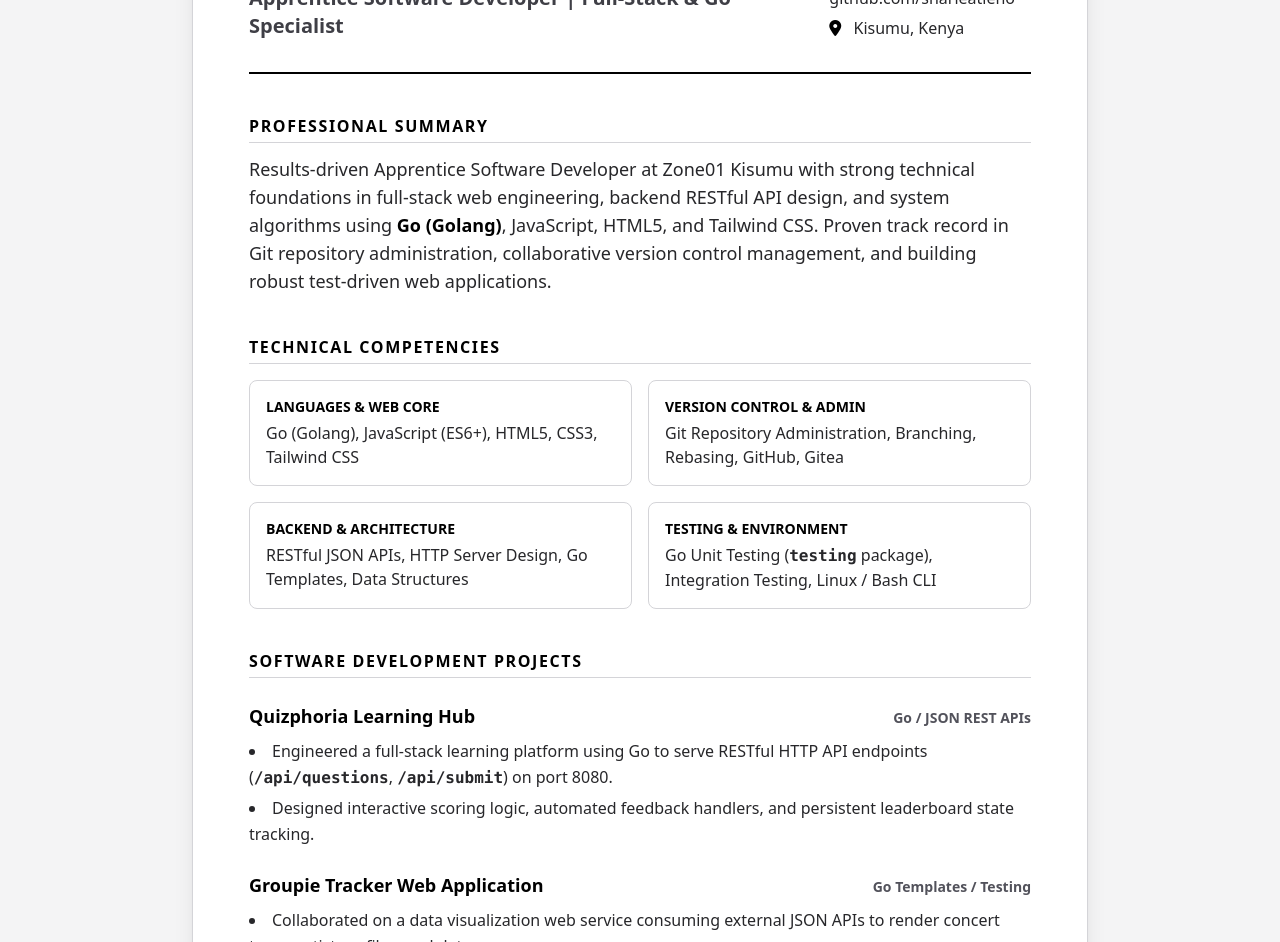
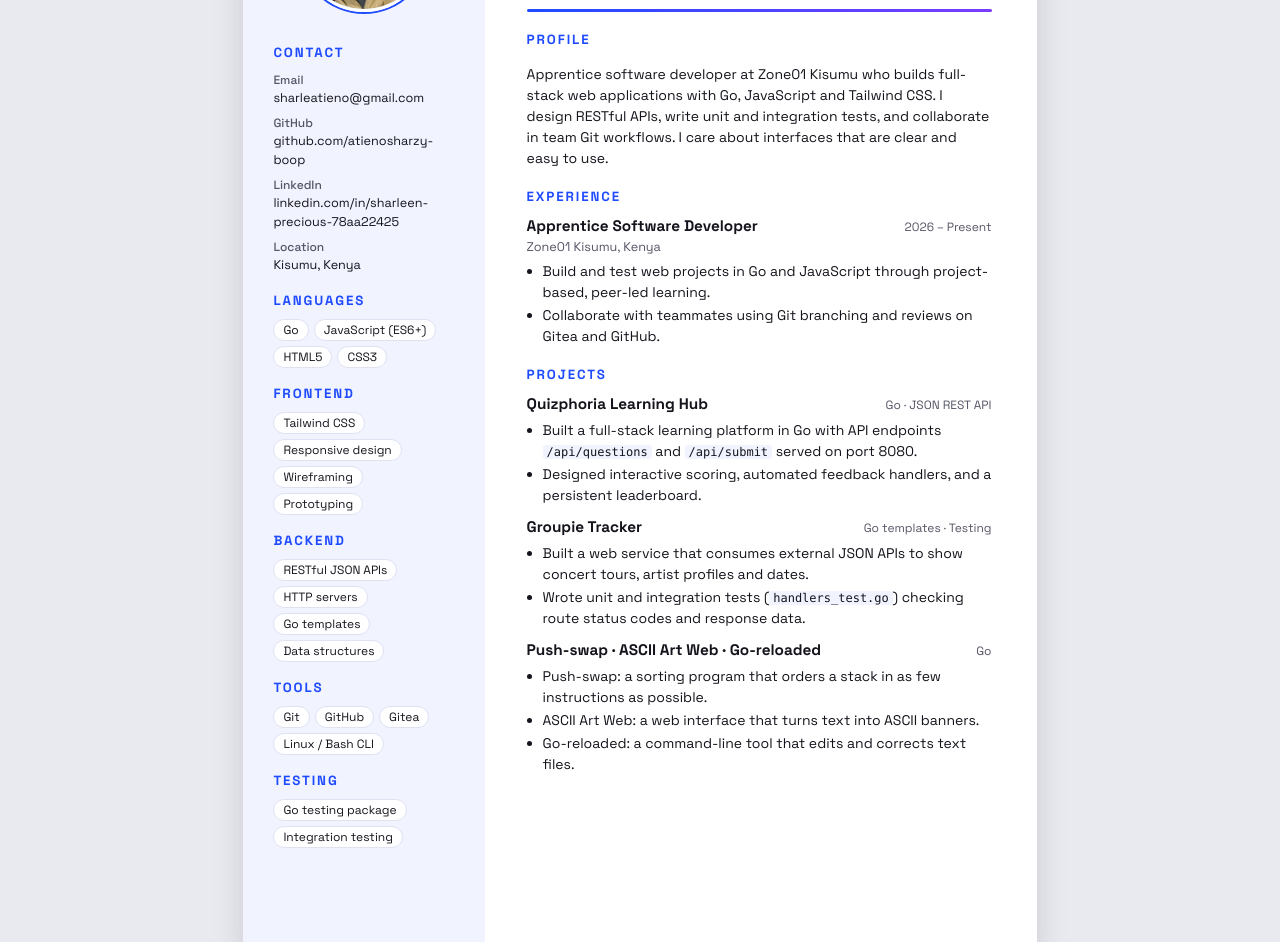
Before and after one commit to atienosharzy-boop/Portfolio, a plain HTML site: page cv.html in a window 1280 px wide. Shown: the part 189-1131 px from the top of the page. Drawn offline with nearby package versions, Linux system fonts and the light colour scheme.

```diff
--- a/cv.html
+++ b/cv.html
@@ -1,165 +1,107 @@
 <!DOCTYPE html>
 <html lang="en">
 <head>
-  <meta charset="UTF-8" />
-  <meta name="viewport" content="width=device-width, initial-scale=1.0" />
+<meta charset="utf-8">
+<meta name="viewport" content="width=device-width, initial-scale=1">
 <title>Sharleen Atieno - Curriculum Vitae</title>
-  <script src="https://cdn.tailwindcss.com"></script>
-  <link rel="stylesheet" href="https://cdnjs.cloudflare.com/ajax/libs/font-awesome/6.4.0/css/all.min.css">
+<link href="https://fonts.googleapis.com/css2?family=Space+Grotesk:wght@300;400;500;700&display=swap" rel="stylesheet">
 <style>
-    @media print {
-      body {
-        background-color: #ffffff !important;
-        color: #000000 !important;
-        -webkit-print-color-adjust: exact !important;
-        print-color-adjust: exact !important;
-      }
-      .no-print {
-        display: none !important;
-      }
-      .page-container {
-        border: none !important;
-        box-shadow: none !important;
-        padding: 0 !important;
-        max-width: 100% !important;
-      }
-    }
+:root{--blue:#1f4bff;--violet:#7a3cff;--ink:#14141c;--muted:#555566;--tint:#f1f3ff;--line:#dfe2f2}
+*{box-sizing:border-box}
+body{margin:0;background:#e9e9f0;color:var(--ink);font-family:"Space Grotesk",system-ui,sans-serif;font-size:10.5pt;line-height:1.5;-webkit-print-color-adjust:exact;print-color-adjust:exact}
+.save{position:fixed;top:16px;right:16px;padding:10px 18px;border:0;border-radius:999px;background:linear-gradient(90deg,var(--blue),var(--violet));color:#fff;font:500 13px "Space Grotesk",sans-serif;cursor:pointer}
+.page{width:210mm;min-height:297mm;margin:20px auto;background:#fff;display:grid;grid-template-columns:64mm 1fr;box-shadow:0 8px 30px #0002}
+aside{background:var(--tint);padding:14mm 8mm}
+main{padding:14mm 12mm 12mm 11mm}
+.photo{width:34mm;height:34mm;border-radius:50%;object-fit:cover;display:block;margin:0 auto 8mm;border:3px solid #fff;box-shadow:0 0 0 2px var(--blue)}
+h1{font-size:30pt;line-height:1.05;margin:0;font-weight:700}
+.role{color:var(--blue);font-weight:500;font-size:11.5pt;margin:6px 0 0}
+.bar{height:3px;width:100%;background:linear-gradient(90deg,var(--blue),var(--violet));margin:12px 0 4px;border-radius:2px}
+h2{font-size:10pt;letter-spacing:.14em;text-transform:uppercase;margin:18px 0 8px;color:var(--blue)}
+aside h2{margin-top:16px}aside h2:first-of-type{margin-top:0}
+aside p,aside li{font-size:9.5pt;margin:0 0 6px;word-break:break-word}
+aside ul{list-style:none;padding:0;margin:0}
+aside b{display:block;font-size:9pt;color:var(--muted);font-weight:500}
+.tags{display:flex;flex-wrap:wrap;gap:5px}
+.tags span{background:#fff;border:1px solid var(--line);border-radius:999px;padding:1px 9px;font-size:9pt}
+a{color:inherit;text-decoration:none}
+.job{margin-bottom:10px;break-inside:avoid}
+.job h3{margin:0;font-size:11.5pt;display:flex;justify-content:space-between;gap:10px;align-items:baseline}
+.job h3 small{font-size:9pt;font-weight:400;color:var(--muted);white-space:nowrap}
+.job ul{margin:4px 0 0;padding-left:16px}.job li{margin-bottom:2px}
+.sub{color:var(--muted);font-size:9.5pt}
+code{font-family:ui-monospace,Menlo,monospace;font-size:9pt;background:var(--tint);padding:0 4px;border-radius:3px}
+@page{size:A4;margin:0}
+@media print{body{background:#fff}.page{margin:0;box-shadow:none}.save{display:none}}
+@media(max-width:820px){.page{width:100%;grid-template-columns:1fr}}
 </style>
 </head>
-<body class="bg-zinc-100 text-zinc-900 font-sans min-h-screen p-4 sm:p-10 flex justify-center items-center">
+<body>
+<button class="save" onclick="window.print()">Save as PDF</button>
+<div class="page">
+<aside>
+<img class="photo" src="dp.webp" alt="Sharleen Atieno">
+<h2>Contact</h2>
+<ul>
+<li><b>Email</b><a target="_blank" rel="noopener" href="https://mail.google.com/mail/?view=cm&amp;to=sharleatieno@gmail.com&amp;su=Hello%20Sharleen">sharleatieno@gmail.com</a></li>
+<li><b>GitHub</b><a target="_blank" rel="noopener" href="https://github.com/atienosharzy-boop">github.com/atienosharzy-boop</a></li>
+<li><b>LinkedIn</b><a target="_blank" rel="noopener" href="https://linkedin.com/in/sharleen-precious-78aa22425">linkedin.com/in/sharleen-precious-78aa22425</a></li>
+<li><b>Location</b>Kisumu, Kenya</li>
+</ul>
+<h2>Languages</h2>
+<div class="tags"><span>Go</span><span>JavaScript (ES6+)</span><span>HTML5</span><span>CSS3</span></div>
+<h2>Frontend</h2>
+<div class="tags"><span>Tailwind CSS</span><span>Responsive design</span><span>Wireframing</span><span>Prototyping</span></div>
+<h2>Backend</h2>
+<div class="tags"><span>RESTful JSON APIs</span><span>HTTP servers</span><span>Go templates</span><span>Data structures</span></div>
+<h2>Tools</h2>
+<div class="tags"><span>Git</span><span>GitHub</span><span>Gitea</span><span>Linux / Bash CLI</span></div>
+<h2>Testing</h2>
+<div class="tags"><span>Go testing package</span><span>Integration testing</span></div>
+</aside>
 
-  <!-- Print Button Bar -->
-  <div class="fixed top-6 right-6 no-print z-50">
-    <button onclick="window.print()" class="px-6 py-3 bg-black hover:bg-zinc-800 text-white font-semibold text-base rounded-lg shadow-xl flex items-center gap-2 transition-all">
-      <i class="fa-solid fa-file-pdf text-lg"></i> Save as PDF
-    </button>
-  </div>
+<main>
+<h1>Sharleen<br>Atieno</h1>
+<p class="role">Apprentice Software Developer · Go &amp; JavaScript</p>
+<div class="bar"></div>
 
-  <!-- Printable CV Container -->
-  <div class="page-container max-w-4xl w-full bg-white border border-zinc-300 rounded-xl p-8 sm:p-14 space-y-10 shadow-xl">
+<h2>Profile</h2>
+<p>Apprentice software developer at Zone01 Kisumu who builds full-stack web applications with Go, JavaScript and Tailwind CSS. I design RESTful APIs, write unit and integration tests, and collaborate in team Git workflows. I care about interfaces that are clear and easy to use.</p>
 
-    <!-- Header Section -->
-    <header class="border-b-2 border-black pb-8 flex flex-col sm:flex-row justify-between items-start sm:items-end gap-6">
-      <div class="space-y-2">
-        <h1 class="text-4xl sm:text-5xl font-extrabold text-black tracking-tight uppercase">Sharleen Atieno</h1>
-        <p class="text-lg sm:text-xl font-bold text-zinc-700">Apprentice Software Developer | Full-Stack & Go Specialist</p>
-      </div>
-      <div class="text-sm sm:text-base text-zinc-800 space-y-1.5 font-medium">
-        <p><i class="fa-solid fa-envelope w-5 text-black"></i> sharleatieno@gmail.com</p>
-        <p><i class="fa-brands fa-github w-5 text-black"></i> github.com/sharleatieno</p>
-        <p><i class="fa-solid fa-location-dot w-5 text-black"></i> Kisumu, Kenya</p>
-      </div>
-    </header>
-
-    <!-- Professional Summary -->
-    <section class="space-y-3">
-      <h2 class="text-base font-bold uppercase tracking-widest text-black border-b border-zinc-300 pb-1">Professional Summary</h2>
-      <p class="text-base sm:text-lg text-zinc-800 leading-relaxed font-normal">
-        Results-driven Apprentice Software Developer at Zone01 Kisumu with strong technical foundations in full-stack web engineering, backend RESTful API design, and system algorithms using <strong class="text-black font-semibold">Go (Golang)</strong>, JavaScript, HTML5, and Tailwind CSS. Proven track record in Git repository administration, collaborative version control management, and building robust test-driven web applications.
-      </p>
-    </section>
-
-    <!-- Technical Skills Matrix -->
-    <section class="space-y-4">
-      <h2 class="text-base font-bold uppercase tracking-widest text-black border-b border-zinc-300 pb-1">Technical Competencies</h2>
-
-      <div class="grid grid-cols-1 sm:grid-cols-2 gap-4 text-base">
-        <div class="border border-zinc-300 p-4 rounded-lg space-y-1">
-          <h3 class="font-bold text-black uppercase text-sm">Languages & Web Core</h3>
-          <p class="text-zinc-800">Go (Golang), JavaScript (ES6+), HTML5, CSS3, Tailwind CSS</p>
-        </div>
-
-        <div class="border border-zinc-300 p-4 rounded-lg space-y-1">
-          <h3 class="font-bold text-black uppercase text-sm">Version Control & Admin</h3>
-          <p class="text-zinc-800">Git Repository Administration, Branching, Rebasing, GitHub, Gitea</p>
-        </div>
-
-        <div class="border border-zinc-300 p-4 rounded-lg space-y-1">
-          <h3 class="font-bold text-black uppercase text-sm">Backend & Architecture</h3>
-          <p class="text-zinc-800">RESTful JSON APIs, HTTP Server Design, Go Templates, Data Structures</p>
-        </div>
-
-        <div class="border border-zinc-300 p-4 rounded-lg space-y-1">
-          <h3 class="font-bold text-black uppercase text-sm">Testing & Environment</h3>
-          <p class="text-zinc-800">Go Unit Testing (<code class="font-bold">testing</code> package), Integration Testing, Linux / Bash CLI</p>
-        </div>
-      </div>
-    </section>
-
-    <!-- Detailed Key Projects -->
-    <section class="space-y-6">
-      <h2 class="text-base font-bold uppercase tracking-widest text-black border-b border-zinc-300 pb-1">Software Development Projects</h2>
-
-      <div class="space-y-6">
-
-        <!-- Quizphoria -->
-        <div class="space-y-2">
-          <div class="flex justify-between items-baseline">
-            <h3 class="text-lg font-bold text-black">Quizphoria Learning Hub</h3>
-            <span class="text-sm font-semibold text-zinc-600">Go / JSON REST APIs</span>
-          </div>
-          <ul class="list-disc list-inside text-base text-zinc-800 space-y-1 leading-relaxed">
-            <li>Engineered a full-stack learning platform using Go to serve RESTful HTTP API endpoints (<code class="font-bold">/api/questions</code>, <code class="font-bold">/api/submit</code>) on port 8080.</li>
-            <li>Designed interactive scoring logic, automated feedback handlers, and persistent leaderboard state tracking.</li>
+<h2>Experience</h2>
+<div class="job">
+<h3>Apprentice Software Developer <small>2026 – Present</small></h3>
+<div class="sub">Zone01 Kisumu, Kenya</div>
+<ul>
+<li>Build and test web projects in Go and JavaScript through project-based, peer-led learning.</li>
+<li>Collaborate with teammates using Git branching and reviews on Gitea and GitHub.</li>
 </ul>
 </div>
 
-        <!-- Groupie Tracker -->
-        <div class="space-y-2">
-          <div class="flex justify-between items-baseline">
-            <h3 class="text-lg font-bold text-black">Groupie Tracker Web Application</h3>
-            <span class="text-sm font-semibold text-zinc-600">Go Templates / Testing</span>
-          </div>
-          <ul class="list-disc list-inside text-base text-zinc-800 space-y-1 leading-relaxed">
-            <li>Collaborated on a data visualization web service consuming external JSON APIs to render concert tours, artist profiles, and dates.</li>
-            <li>Authored end-to-end unit and integration testing suites (<code class="font-bold">handlers_test.go</code>) verifying HTTP route status codes and payload delivery.</li>
+<h2>Projects</h2>
+<div class="job">
+<h3>Quizphoria Learning Hub <small>Go · JSON REST API</small></h3>
+<ul>
+<li>Built a full-stack learning platform in Go with API endpoints <code>/api/questions</code> and <code>/api/submit</code> served on port 8080.</li>
+<li>Designed interactive scoring, automated feedback handlers, and a persistent leaderboard.</li>
 </ul>
 </div>
-
-        <!-- Push-Swap -->
-        <div class="space-y-2">
-          <div class="flex justify-between items-baseline">
-            <h3 class="text-lg font-bold text-black">Push-Swap Algorithm</h3>
-            <span class="text-sm font-semibold text-zinc-600">Go / Data Structures</span>
-          </div>
-          <ul class="list-disc list-inside text-base text-zinc-800 space-y-1 leading-relaxed">
-            <li>Served as Repository Administrator for a 3-developer team, managing Git merges, code reviews, and push permissions.</li>
-            <li>Implemented stack-sorting algorithms and CLI input validation (<code class="font-bold">pkg/parser/ParseArgs</code>) to sort integer stacks with minimal operations.</li>
+<div class="job">
+<h3>Groupie Tracker <small>Go templates · Testing</small></h3>
+<ul>
+<li>Built a web service that consumes external JSON APIs to show concert tours, artist profiles and dates.</li>
+<li>Wrote unit and integration tests (<code>handlers_test.go</code>) checking route status codes and response data.</li>
 </ul>
 </div>
-
-        <!-- ASCII-Art Web -->
-        <div class="space-y-2">
-          <div class="flex justify-between items-baseline">
-            <h3 class="text-lg font-bold text-black">ASCII-Art Web & Text Processing Suite</h3>
-            <span class="text-sm font-semibold text-zinc-600">Go / Full-Stack</span>
-          </div>
-          <ul class="list-disc list-inside text-base text-zinc-800 space-y-1 leading-relaxed">
-            <li>Created a web-based banner generator transforming raw string inputs into formatted ASCII terminal graphics.</li>
-            <li>Developed string formatting, case conversion, and number parsing algorithms in <code class="font-bold">go-reloaded</code>.</li>
+<div class="job">
+<h3>Push-swap · ASCII Art Web · Go-reloaded <small>Go</small></h3>
+<ul>
+<li>Push-swap: a sorting program that orders a stack in as few instructions as possible.</li>
+<li>ASCII Art Web: a web interface that turns text into ASCII banners.</li>
+<li>Go-reloaded: a command-line tool that edits and corrects text files.</li>
 </ul>
 </div>
-
+</main>
 </div>
-    </section>
-
-    <!-- Experience & Education -->
-    <section class="space-y-4">
-      <h2 class="text-base font-bold uppercase tracking-widest text-black border-b border-zinc-300 pb-1">Apprenticeship & Education</h2>
-
-      <div class="space-y-2">
-        <div class="flex justify-between items-baseline">
-          <h3 class="text-lg font-bold text-black">Software Development Apprenticeship</h3>
-          <span class="text-sm font-semibold text-zinc-700">2026 – Present</span>
-        </div>
-        <p class="text-base font-semibold text-zinc-800">Zone01 Kisumu — Kisumu, Kenya</p>
-        <p class="text-base text-zinc-800 leading-relaxed">
-          Intensive peer-to-peer programming training focused on full-stack web technologies, algorithm design, version control workflows, and production-level software delivery.
-        </p>
-      </div>
-    </section>
-
-  </div>
-
 </body>
 </html>
```
Also changed, not shown: index.html (+9 -20 lines). Lines whose indentation alone changed are shown as unchanged.
